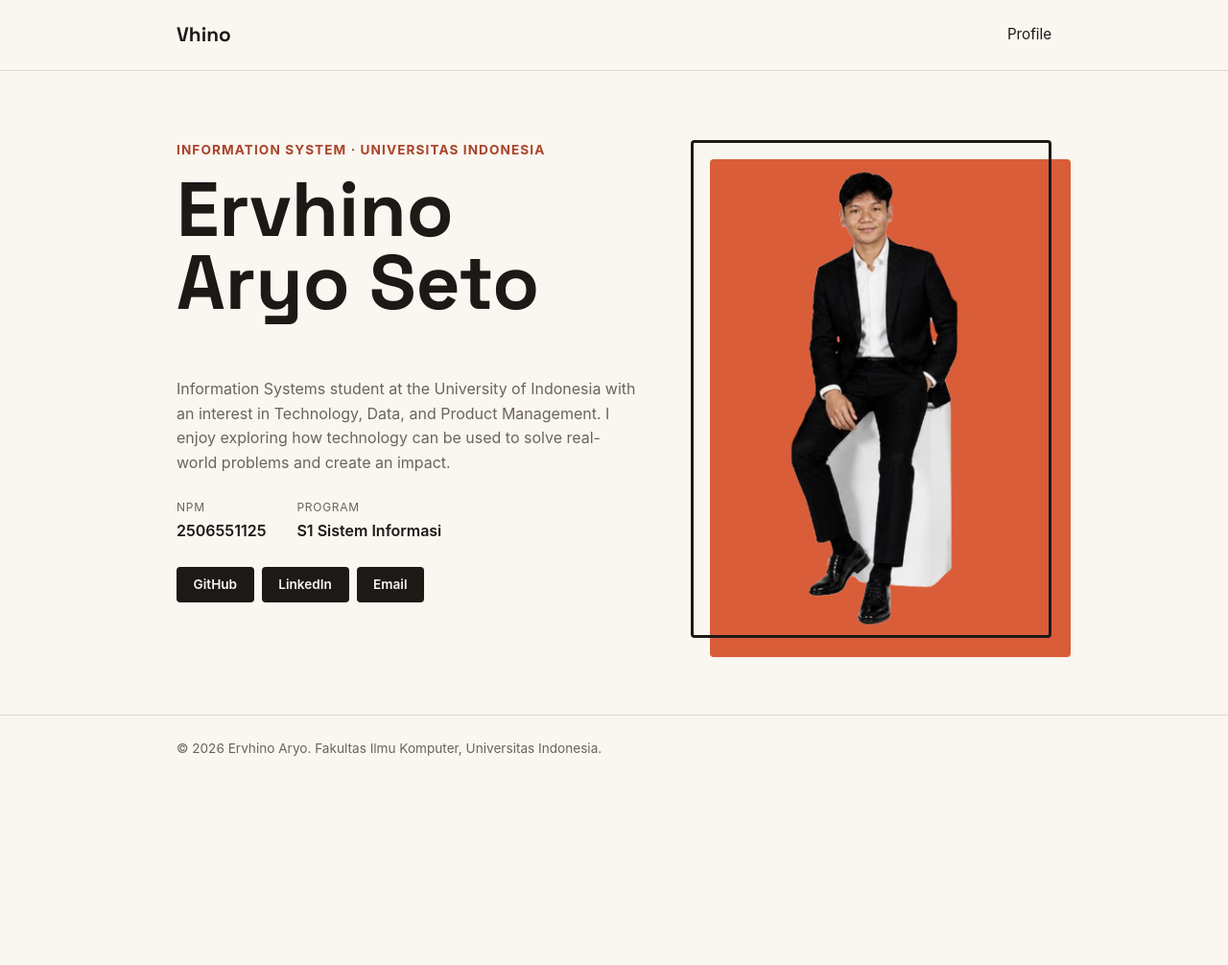
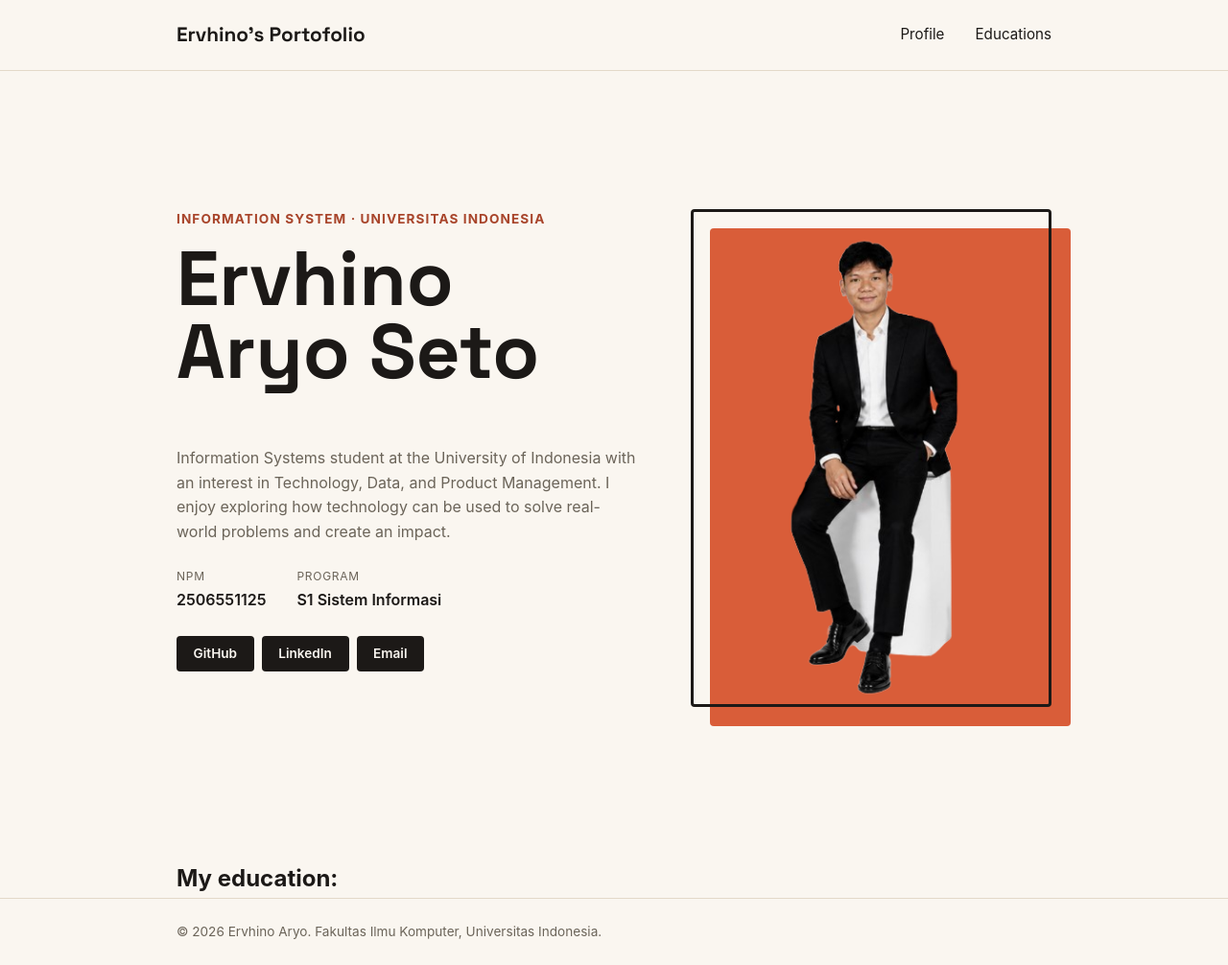
Before and after one commit to ervhinoaryoseto-del/myportofolio, a Django app: page / in a window 1280 px wide. Shown: the whole page at 96% size. Before the commit the page ends 788 px from the top, so only its background shows below. Run offline with Django 5.2, Linux system fonts and the light colour scheme.

Commit message:
feat: add education section layout

```diff
--- a/templates/index.html
+++ b/templates/index.html
@@ -12,15 +12,17 @@
 <body>
     <header class="site-header">
         <div class="container">
-            <a href="#profile" class="brand">Vhino</a>
+            <a href="#profile" class="brand">Ervhino's Portofolio</a>
             <nav>
                 <a href="#profile">Profile</a>
+                <a href="#educations">Educations</a>
             </nav>
         </div>
     </header>
 
     <main>
         <section class="hero" id="profile">
+        <section class="hero" id="educations">
             <div class="container hero-grid">
                 <div class="hero-identity">
                     <p class="hero-kicker">Information System &middot; Universitas Indonesia</p>
@@ -50,6 +52,14 @@
                 </div>
             </div>
         </section>
+
+        </section>
+        <section id="educations">
+            <div class="container">
+                <h2> My education: </h2>
+            </div>
+        </section>
+
     </main>
 
     <footer class="site-footer">
```
